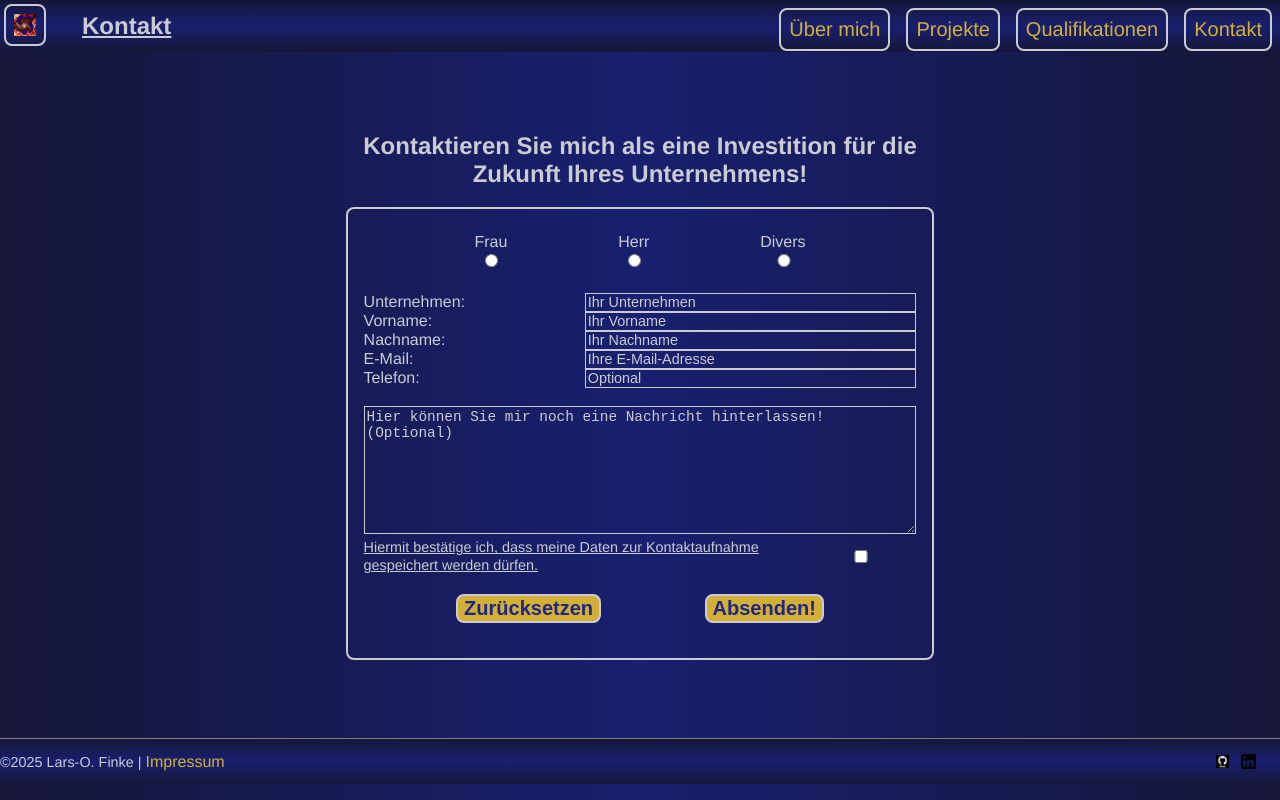
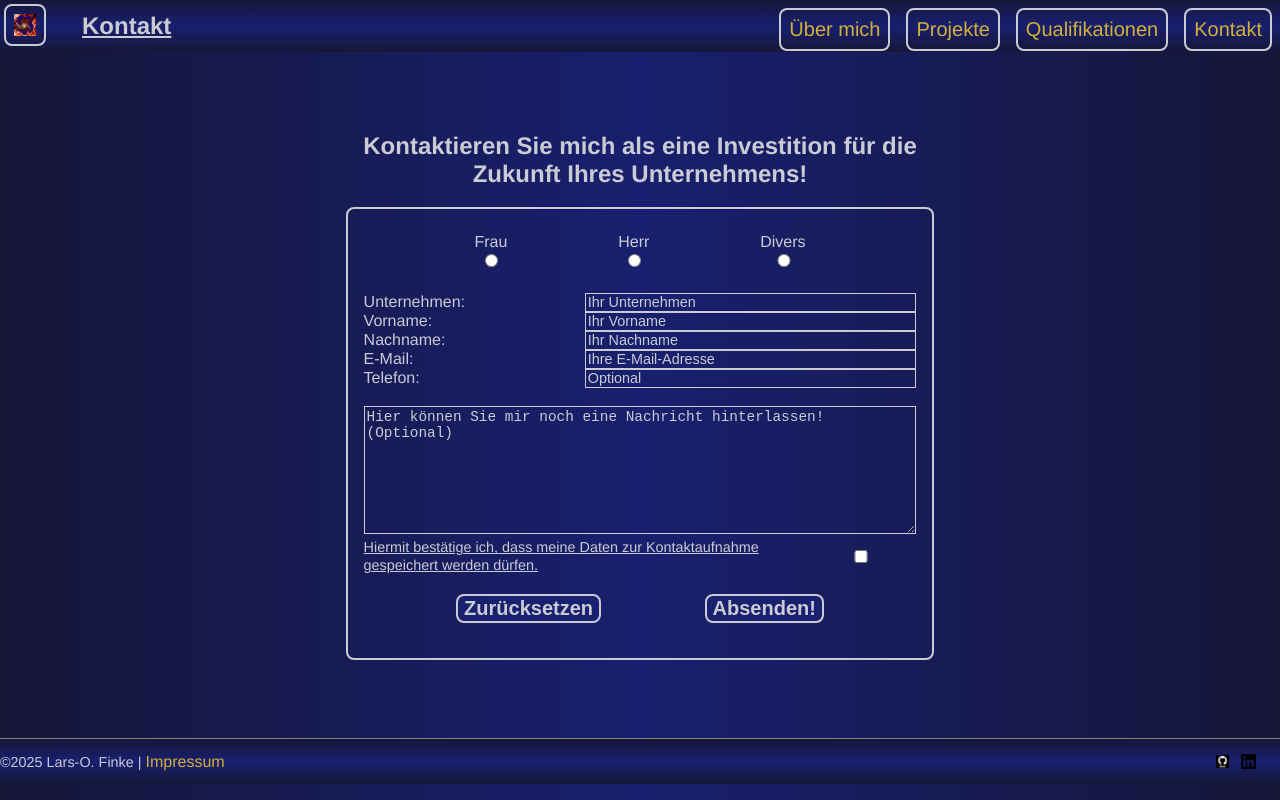
Before and after one commit to LarsOFinke/MyPortfolio, an Angular app in the folder frontend/: page /contact in a window 1280 px wide. Built offline with nearby package versions, Linux system fonts and the light colour scheme.

Commit message:
Refactored the btn-class CSS (separated for projects to be more visible)

```diff
--- a/frontend/src/app/components/projects-page/projects/projects.component.css
+++ b/frontend/src/app/components/projects-page/projects/projects.component.css
@@ -27,6 +27,18 @@ a {
   width: 90%;
 }
 
+.btn {
+  background-color: var(--gold);
+  color: var(--light-navy-blue);
+
+  font-size: 1.25rem;
+  font-weight: bold;
+}
+.btn:hover {
+  background-color: var(--navy-blue);
+  color: var(--gold);
+}
+
 @media (min-width: 1023px) {
   p {
     font-size: 1.15rem;
--- a/frontend/src/styles.css
+++ b/frontend/src/styles.css
@@ -109,8 +109,8 @@ a:visited {
   margin: 2%;
 }
 .btn {
-  background-color: var(--gold);
-  color: var(--light-navy-blue);
+  background-color: var(--navy-blue);
+  color: var(--grey);
 
   font-size: 1.25rem;
   font-weight: bold;
```
